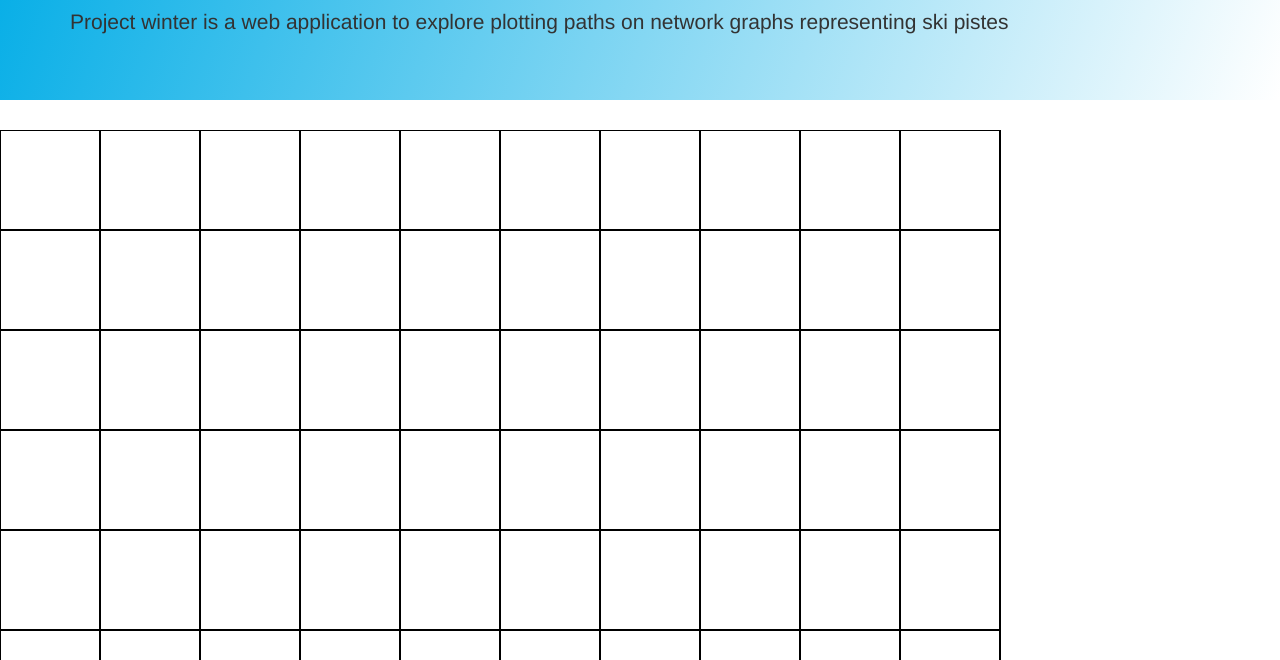
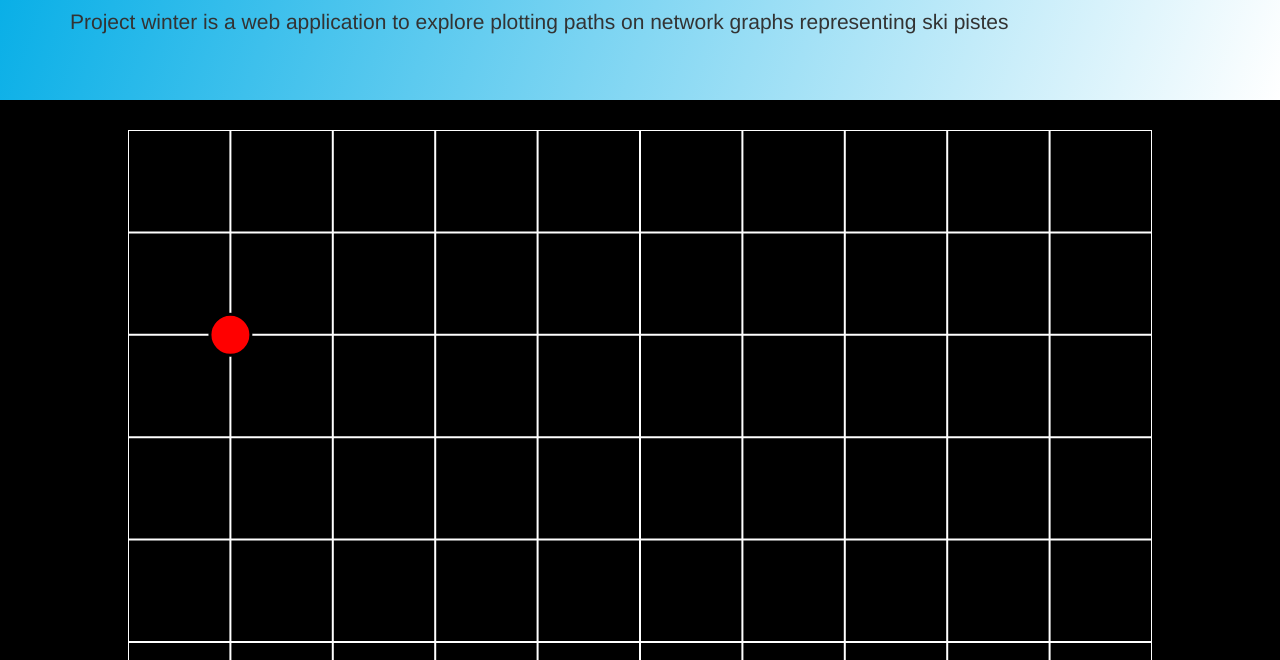
Before and after one commit to jonathontoman/winter, a plain HTML site: page index.html in a window 1280 px wide. Shown: the part 140-800 px from the top of the page. Drawn offline with Linux system fonts and the light colour scheme.

Commit message:
dynamic svg graph started

```diff
--- a/css/winter.css
+++ b/css/winter.css
@@ -1,7 +1,51 @@
+svg {
+    height: 100%;
+    width: 100%;
+}
+
+body
+{
+    background-color: black;
+}
+
+
+/* id styles */
 #header {
     background: linear-gradient(110deg, #00ace6, #ffffff);
 }
 
-#graph{
-     width="100%";
+/* class styles */
+.graph-line {
+    stroke:white;
+    stroke-width:2
 }
+
+.graph-container {
+    margin-left: auto;
+    margin-right: auto;
+	position: relative;
+	width: 80%;
+}
+
+
+.graph-container:before{
+	content: "";
+	display: block;
+	padding-top: 100%; 	/* initial ratio of 1:1*/
+}
+
+/* tag styles */
+.graph-box {
+	position:  absolute;
+	top: 0;
+	left: 0;
+	bottom: 0;
+	right: 0;
+    background: black;
+}
+
+.node{
+    stroke:black;
+    stroke-width:3;
+    fill:red;
+}
--- a/index.html
+++ b/index.html
@@ -21,30 +21,35 @@
         </div>
     </div>
 
-    <svg width="100%" height="1000">
-        <line x1="0" y1="0" x2="0" y2="1000" style="stroke:black;stroke-width:2" />
-        <line x1="100" y1="0" x2="100" y2="1000" style="stroke:black;stroke-width:2" />
-        <line x1="200" y1="0" x2="200" y2="1000" style="stroke:black;stroke-width:2" />
-        <line x1="300" y1="0" x2="300" y2="1000" style="stroke:black;stroke-width:2" />
-        <line x1="400" y1="0" x2="400" y2="1000" style="stroke:black;stroke-width:2" />
-        <line x1="500" y1="0" x2="500" y2="1000" style="stroke:black;stroke-width:2" />
-        <line x1="600" y1="0" x2="600" y2="1000" style="stroke:black;stroke-width:2" />
-        <line x1="700" y1="0" x2="700" y2="1000" style="stroke:black;stroke-width:2" />
-        <line x1="800" y1="0" x2="800" y2="1000" style="stroke:black;stroke-width:2" />
-        <line x1="900" y1="0" x2="900" y2="1000" style="stroke:black;stroke-width:2" />
-        <line x1="1000" y1="0" x2="1000" y2="1000" style="stroke:black;stroke-width:2" />
-        <line x1="0" y1="0" x2="1000" y2="000" style="stroke:black;stroke-width:2" />
-        <line x1="0" y1="100" x2="1000" y2="100" style="stroke:black;stroke-width:2" />
-        <line x1="0" y1="200" x2="1000" y2="200" style="stroke:black;stroke-width:2" />
-        <line x1="0" y1="300" x2="1000" y2="300" style="stroke:black;stroke-width:2" />
-        <line x1="0" y1="400" x2="1000" y2="400" style="stroke:black;stroke-width:2" />
-        <line x1="0" y1="500" x2="1000" y2="500" style="stroke:black;stroke-width:2" />
-        <line x1="0" y1="600" x2="1000" y2="600" style="stroke:black;stroke-width:2" />
-        <line x1="0" y1="700" x2="1000" y2="700" style="stroke:black;stroke-width:2" />
-        <line x1="0" y1="800" x2="1000" y2="800" style="stroke:black;stroke-width:2" />
-        <line x1="0" y1="900" x2="1000" y2="900" style="stroke:black;stroke-width:2" />
-        <line x1="0" y1="1000" x2="1000" y2="1000" style="stroke:black;stroke-width:2" />
-    </svg>
+    <div class='graph-container'>
+        <div class='graph-box'>
+        <svg class="graph">
+            <line class="graph-line" x1="0%" y1="0%" x2="0" y2="100%" />
+            <line class="graph-line" x1="10%" y1="0%" x2="10%" y2="100%" />
+            <line class="graph-line" x1="20%" y1="0%" x2="20%" y2="100%" />
+            <line class="graph-line" x1="30%" y1="0%" x2="30%" y2="100%" />
+            <line class="graph-line" x1="40%" y1="0%" x2="40%" y2="100%" />
+            <line class="graph-line" x1="50%" y1="0%" x2="50%" y2="100%" />
+            <line class="graph-line" x1="60%" y1="0%" x2="60%" y2="100%" />
+            <line class="graph-line" x1="70%" y1="0%" x2="70%" y2="100%" />
+            <line class="graph-line" x1="80%" y1="0%" x2="80%" y2="100%" />
+            <line class="graph-line" x1="90%" y1="0%" x2="90%" y2="100%" />
+            <line class="graph-line" x1="100%" y1="0%" x2="100%" y2="100%" />
+            <line class="graph-line" x1="0%" y1="0%" x2="100%" y2="0%" />
+            <line class="graph-line" x1="0%" y1="10%" x2="100%" y2="10%" />
+            <line class="graph-line" x1="0%" y1="20%" x2="100%" y2="20%" />
+            <line class="graph-line" x1="0%" y1="30%" x2="100%" y2="30%" />
+            <line class="graph-line" x1="0%" y1="40%" x2="100%" y2="40%" />
+            <line class="graph-line" x1="0%" y1="50%" x2="100%" y2="50%" />
+            <line class="graph-line" x1="0%" y1="60%" x2="100%" y2="60%" />
+            <line class="graph-line" x1="0%" y1="70%" x2="100%" y2="70%" />
+            <line class="graph-line" x1="0%" y1="80%" x2="100%" y2="80%" />
+            <line class="graph-line" x1="0%" y1="90%" x2="100%" y2="90%" />
+            <line class="graph-line" x1="0%" y1="100%" x2="100%" y2="100%" />
+            <circle cx="10%" cy="20%" r="2%" stroke="black" stroke-width="3" fill="red"></circle>
+        </svg>
+            </div>
+    </div>
 </body>
 
 </html>
--- a/js/winter.js
+++ b/js/winter.js
@@ -1,14 +1,30 @@
 window.addEventListener('load', function () {
+    /* load node data via ajax */
     $.ajax({
-        method:'GET',
+        method: 'GET',
         url: 'data/nodes.json',
         dataType: "json",
         success: function (data) {
-            console.log(data);
+            displayNodes(data);
         },
-        error: function (xhr,ajaxOptions,error){
+        error: function (xhr, ajaxOptions, error) {
             console.log(ajaxOptions);
             console.log(error);
         }
     });
 });
+
+function displayNodes(data)
+{
+
+/*    var nodes = data.nodes;
+    console.log(nodes);
+
+    var length = nodes.length;
+    for (var i = 0; i < length ; i++)
+    {
+        $('#graph').append('<circle cx="10%" cy="20%" r="2%" stroke="black" stroke-width="3" fill="red"/>');
+        console.log('display nodes method');
+    }*/
+
+}
```
